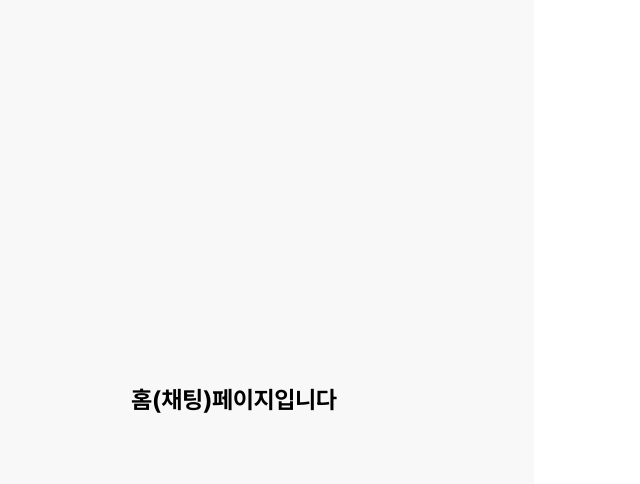
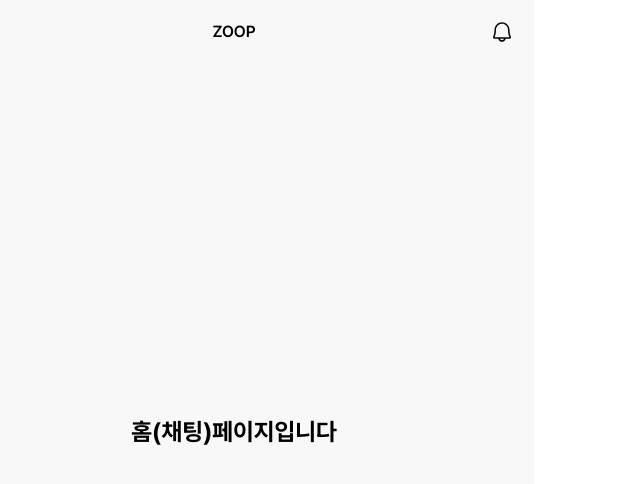
Before and after one commit to FC-DEV3-Final-Project/zoop-frontend, a Next.js app: page / in a window 1280 px wide. Shown: the top 484 px of the page, without its empty margins (406-1046 px from the left). Built offline with nearby package versions, Linux system fonts and the light colour scheme.

Commit message:
feat: home에 header 컴포넌트 추가

```diff
--- a/src/app/page.tsx
+++ b/src/app/page.tsx
@@ -1,7 +1,19 @@
+"use client";
+
+import Header from "@/layout/Header";
+
 export default function Home() {
   return (
-    <div className="flex min-h-screen items-center justify-center">
-      <h1 className="text-2xl font-bold">홈(채팅)페이지입니다</h1>
+    <div className="flex min-h-screen flex-col">
+      <Header
+        title="ZOOP"
+        onHamburgerClick={() => alert("히스토리 열기")}
+        onAlarmClick={() => alert("알림 열기")}
+        bgColorClassName="bg-gray-100"
+      />
+      <main className="flex min-h-screen items-center justify-center pt-16">
+        <h1 className="text-2xl font-bold">홈(채팅)페이지입니다</h1>
+      </main>
     </div>
   );
 }
```
